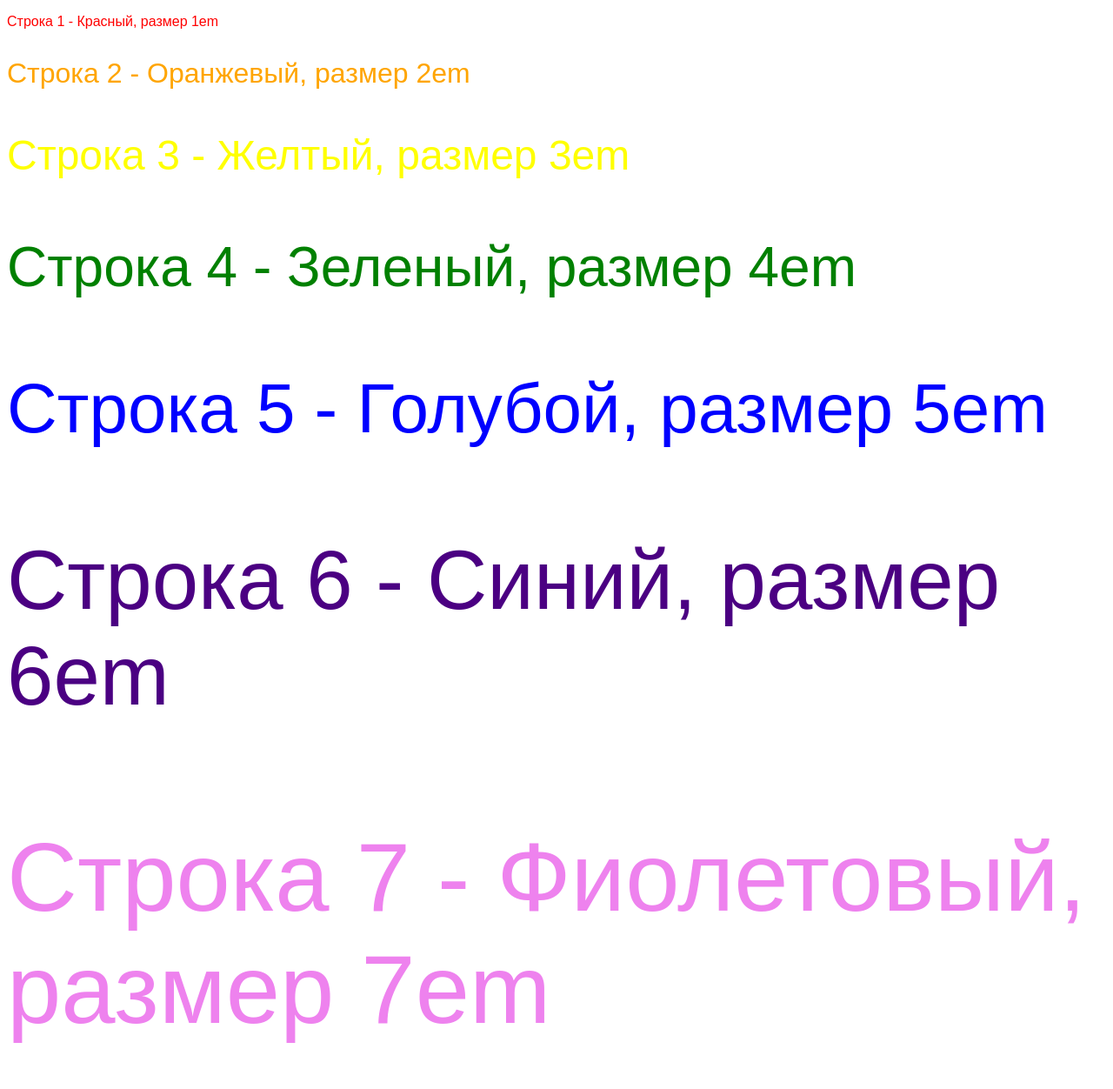
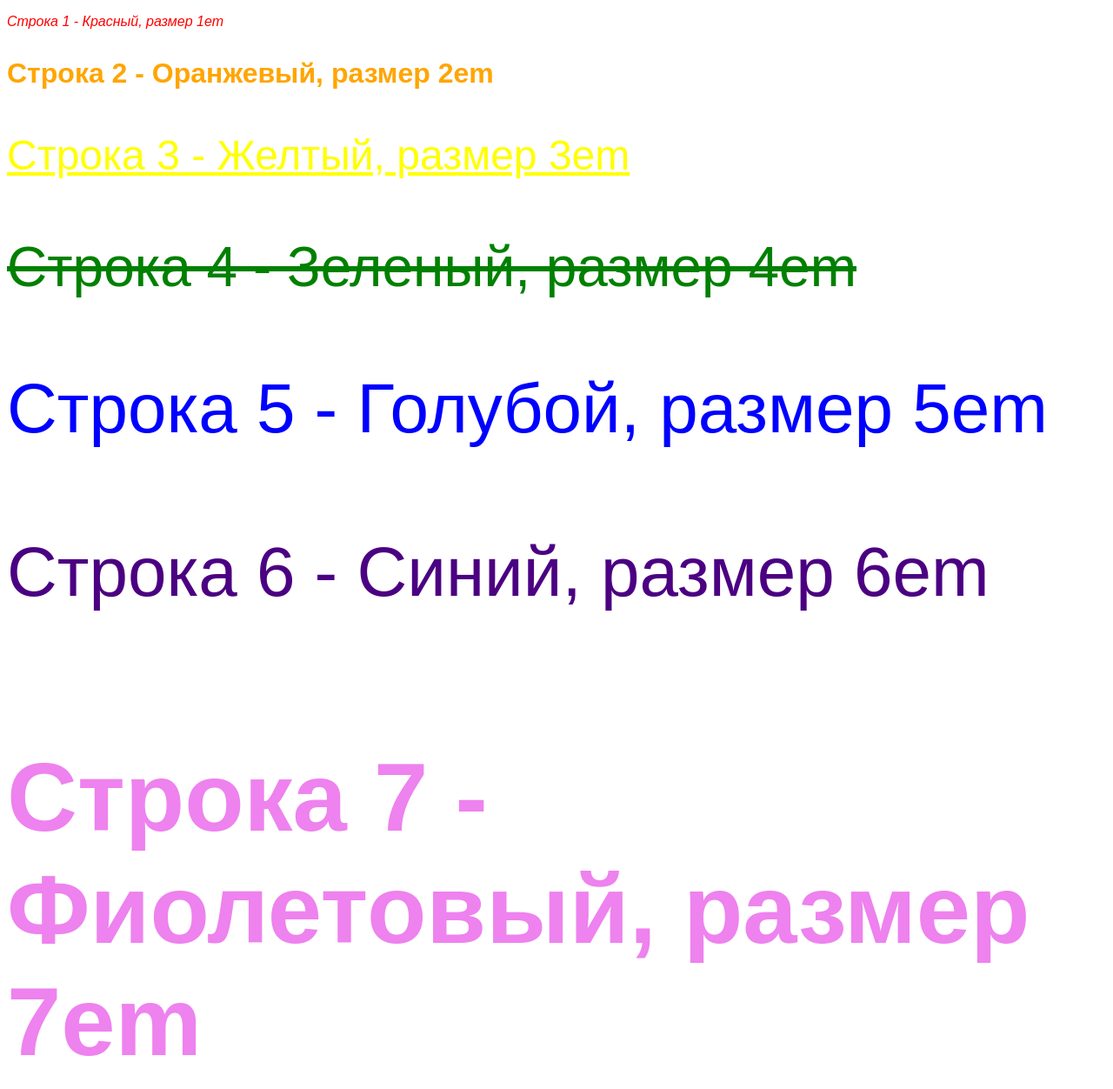
Before and after one commit to zalomeYT/vshp, a plain HTML site: page index.html in a window 1280 px wide. Shown: the whole page at 87% size. Drawn offline with Linux system fonts and the light colour scheme.

Commit message:
index.html

```diff
--- a/index.html
+++ b/index.html
@@ -17,13 +17,13 @@
 </head>
 <body>
 
-  <p style="font-size: 1em;" class="red">Строка 1 - Красный, размер 1em</p>
-  <p style="font-size: 2em;" class="orange">Строка 2 - Оранжевый, размер 2em</p>
-  <p style="font-size: 3em;" class="yellow">Строка 3 - Желтый, размер 3em</p>
-  <p style="font-size: 4em;" class="green">Строка 4 - Зеленый, размер 4em</p>
-  <p style="font-size: 5em;" class="blue">Строка 5 - Голубой, размер 5em</p>
-  <p style="font-size: 6em;" class="indigo">Строка 6 - Синий, размер 6em</p>
-  <p style="font-size: 7em;" class="violet">Строка 7 - Фиолетовый, размер 7em</p>
+  <p style="font-size: 1em;" class="red"><i>Строка 1 - Красный, размер 1em</i></p>
+  <p style="font-size: 2em;" class="orange"><b>Строка 2 - Оранжевый, размер 2em</b></p>
+  <p style="font-size: 3em;" class="yellow"><u>Строка 3 - Желтый, размер 3em</u></p>
+  <p style="font-size: 4em;" class="green"><s>Строка 4 - Зеленый, размер 4em</s></p>
+  <p style="font-size: 5em;" class="blue" font-style="Courier, monospace">Строка 5 - Голубой, размер 5em</p>
+  <p style="font-size: 6em;" class="indigo"><sup>Строка 6 - Синий, размер 6em</sup></p>
+  <p style="font-size: 7em;" class="violet"><strong>Строка 7 - Фиолетовый, размер 7em</strong></p>
 
 </body>
 </html>
```
